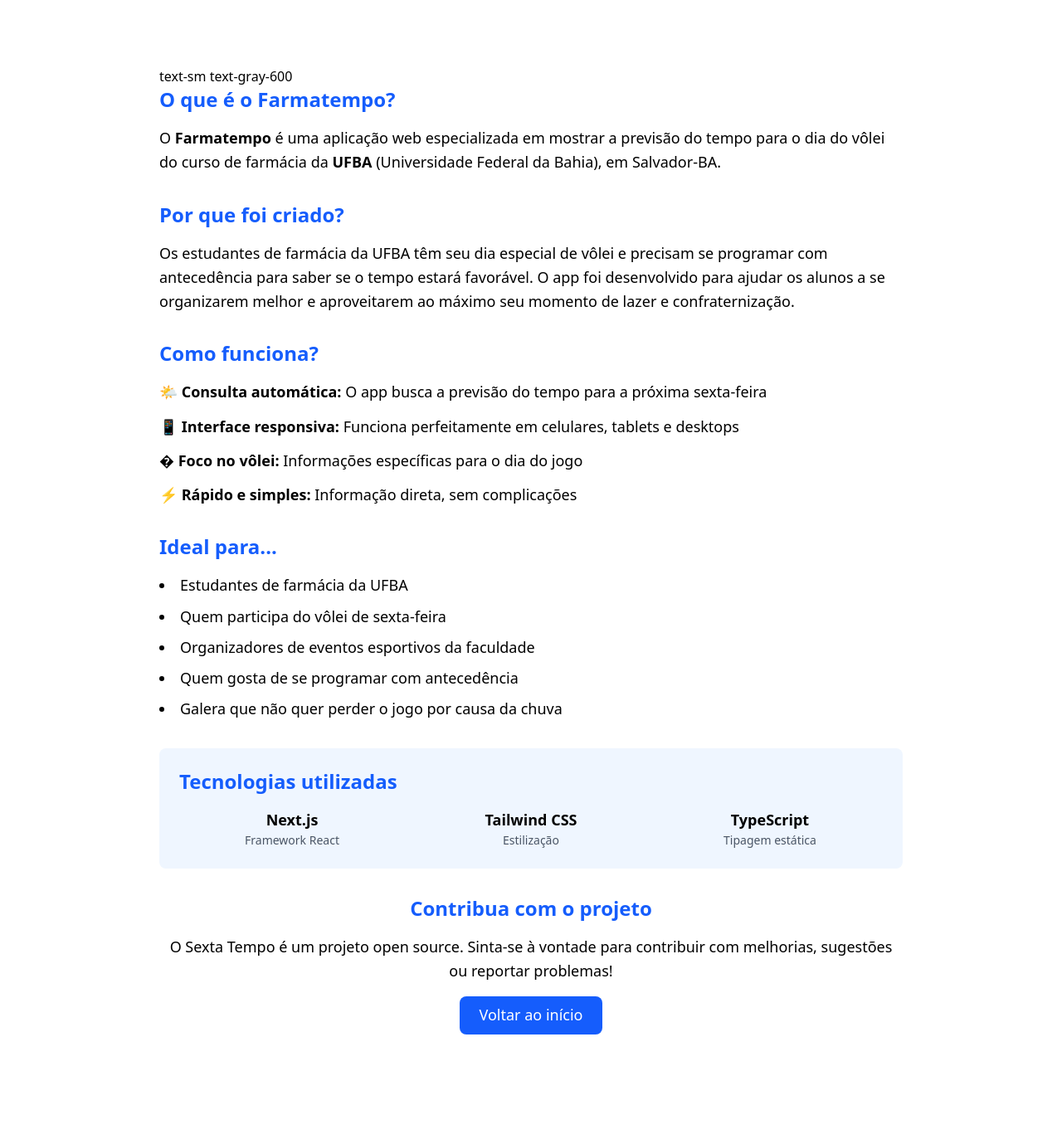
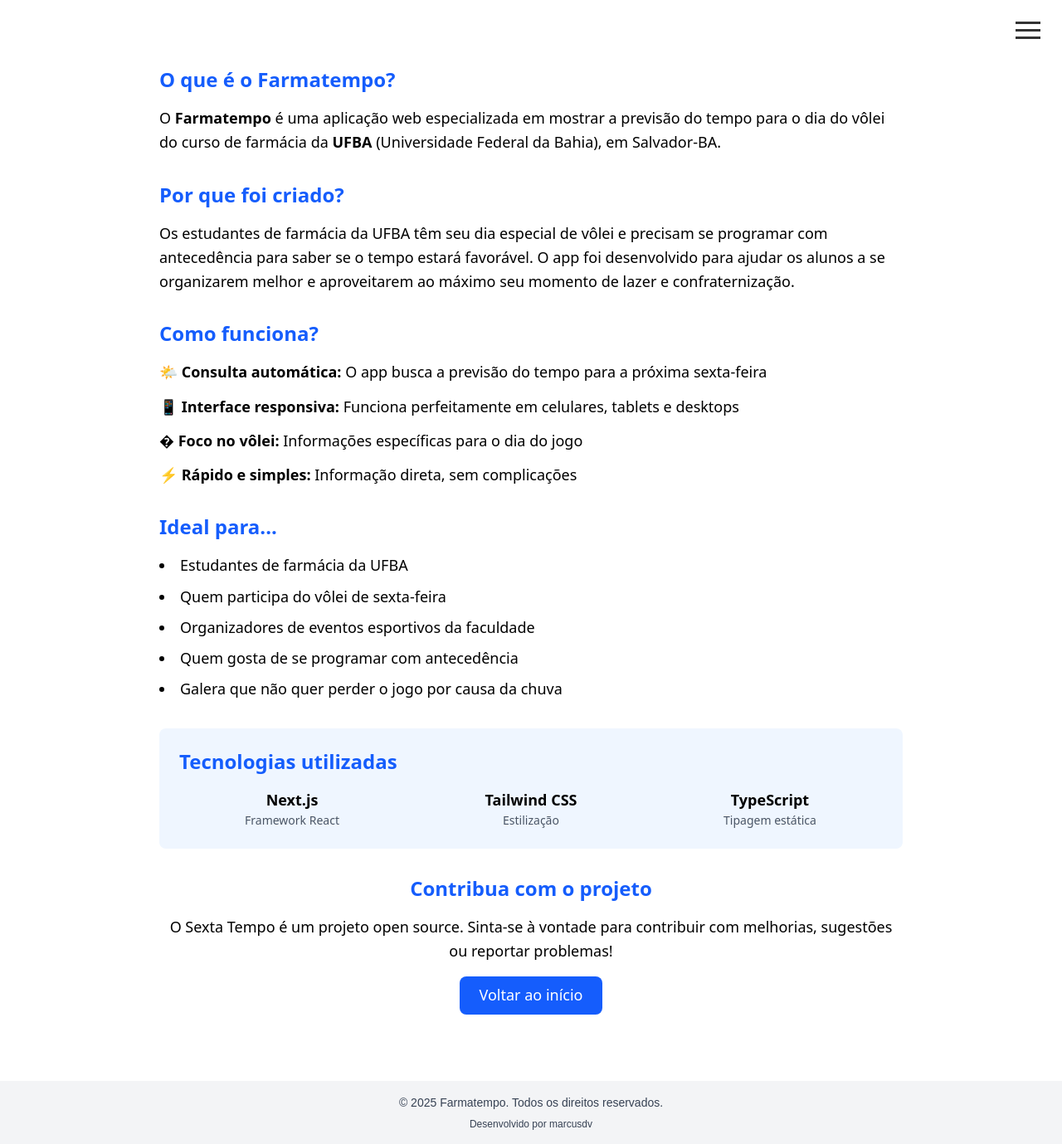
Before and after one commit to marcusdv/previsao-do-ceef, a Next.js app: page /sobre in a window 1280 px wide. Shown: the whole page at 83% size. Before the commit the page ends 1327 px from the top, so only its background shows below. Built offline with nearby package versions, Linux system fonts and the light colour scheme.

Commit message:
Menu, Footer e mais

```diff
--- a/src/app/layout.tsx
+++ b/src/app/layout.tsx
@@ -1,5 +1,7 @@
 import type { Metadata } from "next";
 import "./globals.css";
+import Footer from "@/components/Footer";
+import HamburguerMenu from "@/components/HamburguerMenu";
 
 export const metadata: Metadata = {
   title: "Create Next App",
@@ -12,9 +14,11 @@
   children: React.ReactNode;
 }>) {
   return (
-    <html lang="en">
+    <html lang="pt-br">
       <body>
+        <HamburguerMenu />
         {children}
+        <Footer />
       </body>
     </html>
   );
--- a/src/app/page.tsx
+++ b/src/app/page.tsx
@@ -2,12 +2,21 @@
 import Link from "next/link";
 
 // Cards
-import WeatherCard from "@/components/openWeatherCard";
-import { AccuweatherCard } from "@/components/accuweatherCard";
+import WeatherCard from "@/components/OpenWeatherCard";
+import AccuweatherCard from "@/components/AccuweatherCard";
 
 // Dados
 import { getOpenweatherFridayForecast } from "@/services/openweather"
 import { getAccuweatherFridayForecast } from "@/services/accuweather";
+
+// Formatar a data
+    const formatDate = (dateString: string) => {
+        return new Date(dateString).toLocaleDateString("pt-BR", {
+            day: "2-digit",
+            month: "2-digit",
+            year: "numeric",
+        });
+    };
 
 export default async function Home() {
   const { openweatherData } = await getOpenweatherFridayForecast();
@@ -16,30 +25,19 @@
   return (
     <div className="min-h-screen flex flex-col">
       <div className="flex-1 flex flex-col items-center justify-center">
-               <h1 className="text-4xl font-bold text-gray-800 mb-2 text-center mt-4">Farmatempo</h1>
-        <h2 className="text-xl text-gray-600 mb-8 text-center">Previsão do tempo para o vôlei de farmácia</h2>
+        <h1 className="text-4xl font-bold text-gray-800 mb-2 text-center mt-6">Farmatempo</h1>
+        <h2 className="text-xl text-gray-600 mb-8 text-center">Previsão do tempo para o vôlei de farmácia
+          {accuweatherData && <span> {formatDate(accuweatherData.date)}</span>}</h2>
 
         {/* Grid com breakpoint xxl */}
         <div className="grid grid-cols-1 xxl:grid-cols-2 gap-4 w-full max-w-11/12">
-          <WeatherCard weatherData={openweatherData} className={"col-span-2"}/>
+          {openweatherData && <WeatherCard weatherData={openweatherData} className={"col-span-2"} />}
           {accuweatherData && <AccuweatherCard data={accuweatherData} className={"col-span-2"} />}
         </div>
       </div>
 
       <div className="p-4 text-center">
-        <Link
-          className="flex items-center justify-center gap-2 hover:underline hover:underline-offset-4"
-          href="/sobre"
-        >
-          <Image
-            aria-hidden
-            src="/file.svg"
-            alt="File icon"
-            width={16}
-            height={16}
-          />
-          Sobre
-        </Link>
+
       </div>
     </div>
   );
--- a/src/app/sobre/page.tsx
+++ b/src/app/sobre/page.tsx
@@ -4,7 +4,6 @@
   return (
     <div className="font-sans min-h-screen p-8 pb-20 sm:p-20">
       <main className="max-w-4xl mx-auto">
-        text-sm text-gray-600
         <div className="space-y-8 text-lg leading-relaxed">
           <section>
             <h2 className="text-2xl font-semibold mb-4 text-blue-600">
--- /dev/null
+++ b/src/components/Footer.tsx
@@ -0,0 +1,12 @@
+export default function Footer() {
+    return (
+        <footer className="bg-gray-100 dark:bg-gray-800 text-gray-700 dark:text-gray-300 text-center py-4 mt-auto">
+            <p className="text-sm">
+                &copy; {new Date().getFullYear()} Farmatempo. Todos os direitos reservados.
+            </p>
+            <p className="text-xs mt-2">
+                Desenvolvido por <span className="hover:text-yellow-200 cursor-pointer" >marcusdv</span>
+            </p>
+        </footer>
+    )
+}
--- /dev/null
+++ b/src/components/HamburguerMenu.tsx
@@ -0,0 +1,96 @@
+'use client';
+import { useState } from "react";
+import Link from "next/link";
+import Image from "next/image";
+
+export default function HamburguerMenu() {
+    const [isOpen, setIsOpen] = useState(false);
+
+    return (
+        <div className=" absolute top-0 right-0 p-4">
+            <button
+                aria-label={isOpen ? "Fechar menu" : "Abrir menu"}
+                onClick={() => setIsOpen(!isOpen)}
+                style={{
+                    background: "none",
+                    border: "none",
+                    cursor: "pointer",
+                    padding: 0,
+                    width: 40,
+                    height: 40,
+                }}
+            >
+                <div style={{
+                    width: 30,
+                    height: 3,
+                    background: "#333",
+                    margin: "6px 0",
+                    transition: "0.4s",
+                    transform: isOpen ? "rotate(45deg) translate(5px, 5px)" : "none"
+                }} />
+                <div style={{
+                    width: 30,
+                    height: 3,
+                    background: "#333",
+                    margin: "6px 0",
+                    opacity: isOpen ? 0 : 1,
+                    transition: "0.4s"
+                }} />
+                <div style={{
+                    width: 30,
+                    height: 3,
+                    background: "#333",
+                    margin: "6px 0",
+                    transition: "0.4s",
+                    transform: isOpen ? "rotate(-45deg) translate(7px, -7px)" : "none"
+                }} />
+            </button>
+            {/* Menu suspenso */}
+            {isOpen && (
+                <nav style={{
+                    position: "absolute",
+                    background: "#fff",
+                    boxShadow: "0 2px 8px rgba(0,0,0,0.15)",
+                    padding: 16,
+                    left: -50,
+                    zIndex: 100,
+                }}>
+                    <ul className="flex flex-col gap-2" onClick={() => setIsOpen(false)}>
+                        <li>
+                            <Link
+                                className="flex items-center justify-center gap-2 hover:underline hover:underline-offset-4"
+                                href="/"
+
+                            >
+                                <Image
+                                    aria-hidden
+                                    src="/window.svg"
+                                    alt="File icon"
+                                    width={16}
+                                    height={16}
+                                />
+                                Home
+                            </Link>
+                        </li>
+                        <li>
+                            <Link
+                                className="flex items-center justify-center gap-2 hover:underline hover:underline-offset-4"
+                                href="/sobre"
+
+                            >
+                                <Image
+                                    aria-hidden
+                                    src="/file.svg"
+                                    alt="File icon"
+                                    width={16}
+                                    height={16}
+                                />
+                                Sobre
+                            </Link>
+                        </li>
+                    </ul>
+                </nav>
+            )}
+        </div>
+    )
+}
--- a/src/components/openWeatherCard.tsx
+++ b/src/components/openWeatherCard.tsx
@@ -6,7 +6,7 @@
  * @param weatherData - Array de objetos do tipo `OpenWeatherDataType` contendo os dados meteorológicos.
  * @returns Um elemento JSX que renderiza os dados meteorológicos em cards bonitos.
  */
-export default function WeatherCard({ weatherData, className }: { weatherData: OpenWeatherDataType[], className?: string }) {
+export default function OpenWeatherCard({ weatherData, className }: { weatherData: OpenWeatherDataType[], className?: string }) {
     const getWeatherIcon = (description: string) => {
         const desc = description.toLowerCase();
         if (desc.includes('chuva') || desc.includes('chuvisco')) return '🌧️';
@@ -25,6 +25,7 @@
 
     return (
         <div className={`bg-gradient-to-br from-blue-50 to-indigo-100 rounded-xl shadow-lg p-6 border border-blue-200 lg:max-w-fit mx-auto min-w-full ${className}`}>
+            <h2 className="text-xl font-bold mb-4 text-gray-800">Previsão do Tempo - CEEF</h2>
             {/* Grid de horários */}
             <div className="grid grid-cols-3 gap-2 md:grid-cols-6">
                 {weatherData.map((data, index) => (
--- a/src/services/accuweather.ts
+++ b/src/services/accuweather.ts
@@ -3,6 +3,11 @@
 // Função para converter Fahrenheit para Celsius
 function fahrenheitToCelsius(fahrenheit: number): number {
   return Math.round((fahrenheit - 32) * 5 / 9);
+}
+
+// Função para converter mph para km/h
+function mphToKmh(mph: number): number {
+  return Math.round(mph * 1.60934);
 }
 
 // Função para determinar o tempo de cache baseado no dia da semana
@@ -75,7 +80,7 @@
       precipitationProbability: friday.Day.PrecipitationProbability,
       thunderstormProbability: friday.Day.ThunderstormProbability,
       wind: {
-        speed: friday.Day.Wind.Speed.Value,
+        speed: mphToKmh(friday.Day.Wind.Speed.Value),
         direction: friday.Day.Wind.Direction.English,
       },
     },
@@ -85,7 +90,7 @@
       precipitationProbability: friday.Night.PrecipitationProbability,
       thunderstormProbability: friday.Night.ThunderstormProbability,
       wind: {
-        speed: friday.Night.Wind.Speed.Value,
+        speed: mphToKmh(friday.Night.Wind.Speed.Value),
         direction: friday.Night.Wind.Direction.English,
       },
     },
```
Also changed, not shown: src/components/accuweatherCard.tsx (+26 -17 lines).
